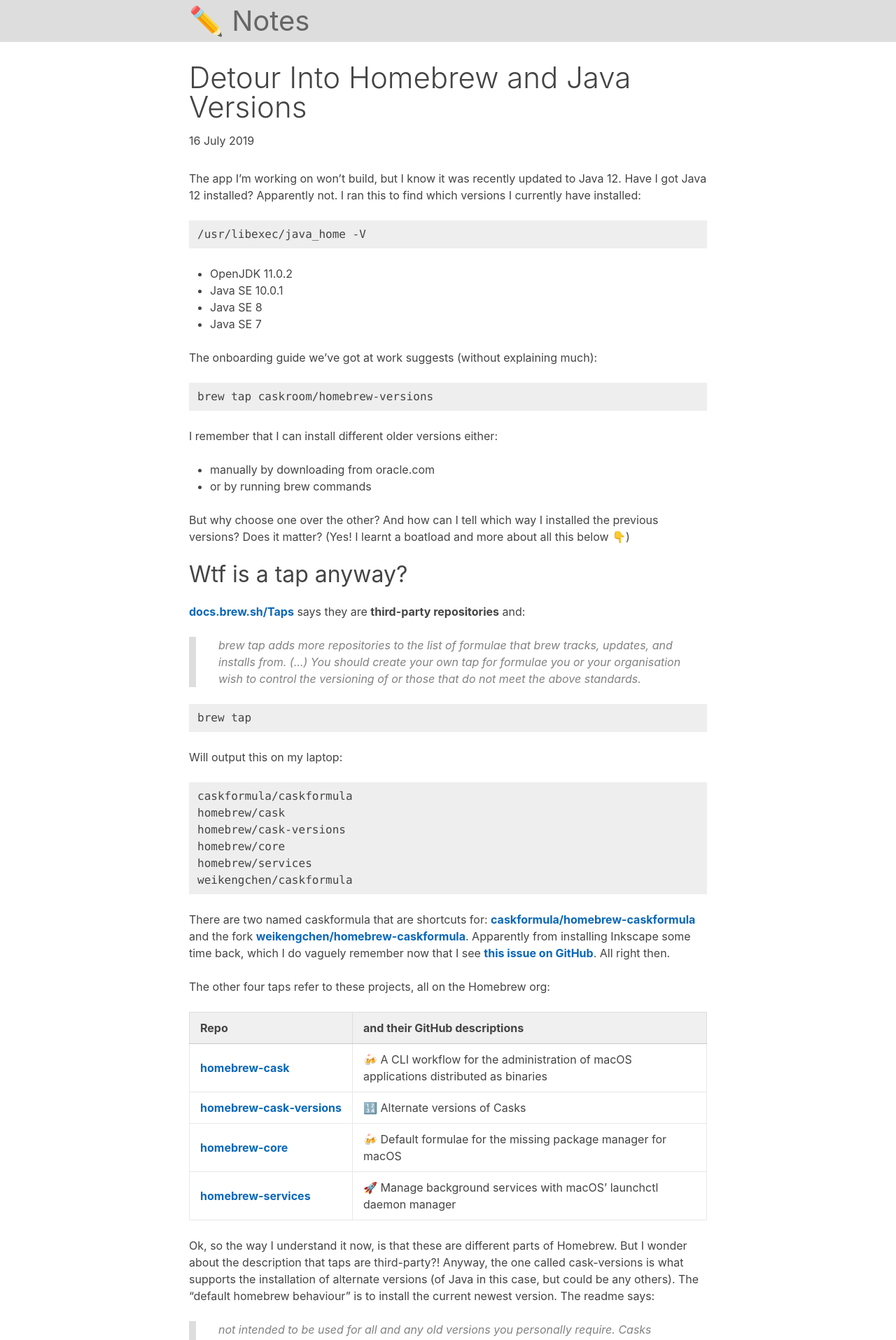
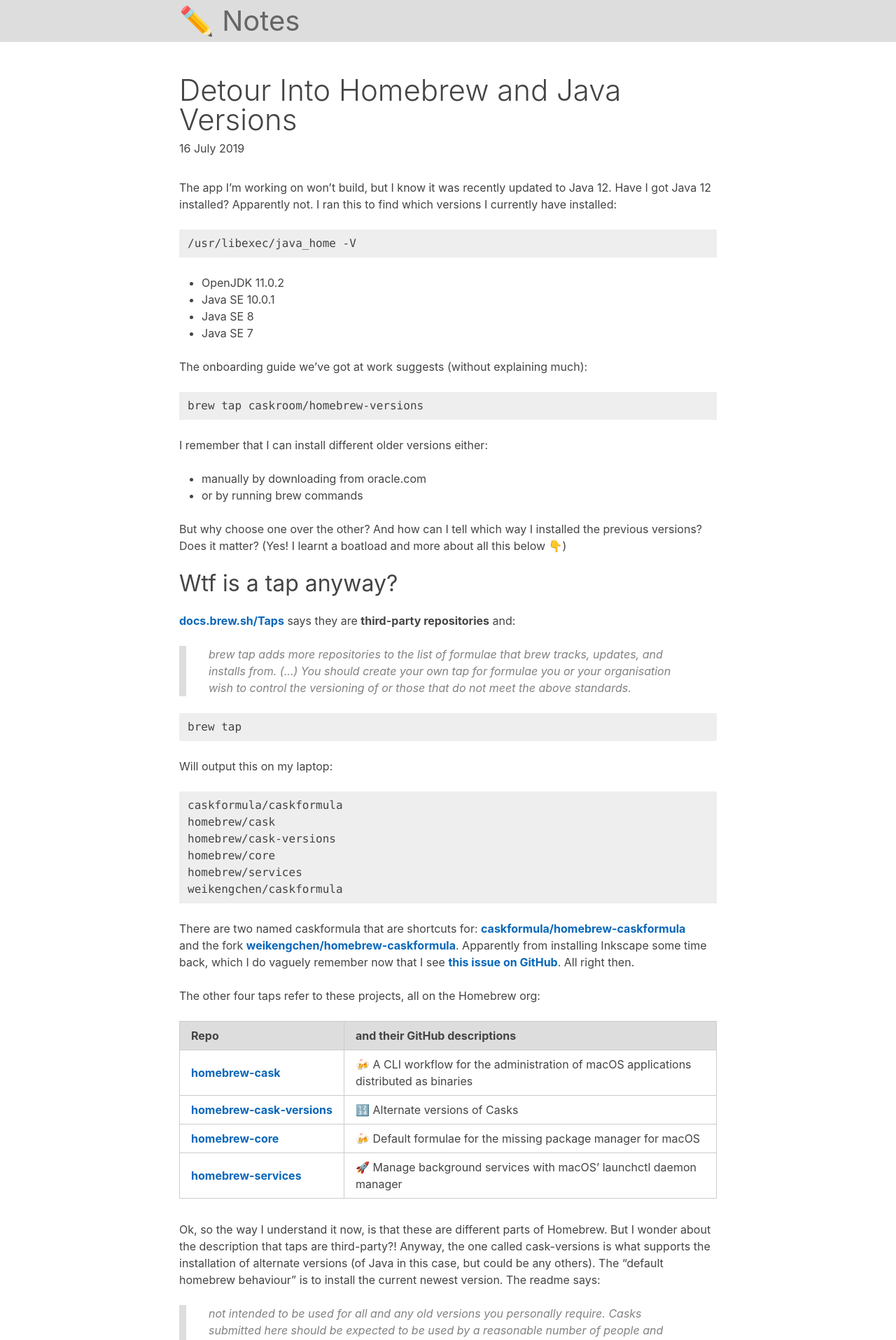
Before and after one commit to elisabethirgens/notes, a Jekyll site: the page built from _posts/2019-07-16-java-versions.md, in a window 1280 px wide. Shown: the top 1915 px of the page at 70% size. Built offline with Jekyll 4.4.1, drawn with Linux system fonts in a browser that asks for light colours.

Commit message:
Refactor css and nuke sass for simpler migration

```diff
--- a/_sass/_syntax-highlighting.scss
+++ b/_sass/_syntax-highlighting.scss
@@ -1,12 +1,12 @@
 /**
  * Syntax highlighting styles
  */
+
 .highlight {
   background: #fff;
-  @extend %vertical-rhythm;
 
   .highlighter-rouge & {
-    background: #eef;
+    background: #eee;
   }
 
   .c     { color: #998; font-style: italic } // Comment
--- a/_sass/theme.scss
+++ /dev/null
@@ -1,121 +0,0 @@
-@charset "utf-8";
-
-$base-font-size:   16px !default;
-$spacing-unit:     30px !default;
-
-$grey-color:       #828282 !default;
-$grey-color-light: lighten($grey-color, 40%) !default;
-$grey-color-dark:  darken($grey-color, 25%) !default;
-
-@mixin media-query($device) {
-  @media screen and (max-width: $device) {
-    @content;
-  }
-}
-
-@mixin relative-font-size($ratio) {
-  font-size: $base-font-size * $ratio;
-}
-
-body, h1, h2, h3, h4, h5, h6,
-p, blockquote, pre, hr,
-dl, dd, ol, ul, figure {
-  margin: 0;
-  padding: 0;
-}
-
-body {
-  display: flex;
-  min-height: 100vh;
-  flex-direction: column;
-}
-
-h1, h2, h3, h4, h5, h6,
-p, blockquote, pre,
-ul, ol, dl, figure,
-%vertical-rhythm {
-  margin-bottom: $spacing-unit / 2;
-}
-
-ul, ol {
-  margin-left: $spacing-unit;
-}
-
-pre,
-code {
-  @include relative-font-size(0.9375);
-}
-
-code {
-  padding: 1px 5px;
-}
-
-pre {
-  padding: 8px 12px;
-  overflow-x: auto;
-
-  > code {
-    border: 0;
-    padding-right: 0;
-    padding-left: 0;
-  }
-}
-
-.wrapper {
-  max-width: calc(800px - (#{$spacing-unit} * 2));
-  margin-right: auto;
-  margin-left: auto;
-  padding-right: $spacing-unit;
-  padding-left: $spacing-unit;
-}
-
-table {
-  margin-bottom: $spacing-unit;
-  width: 100%;
-  text-align: left;
-  border-collapse: collapse;
-  border: 1px solid $grey-color-light;
-
-  th, td {
-    padding: ($spacing-unit / 3) ($spacing-unit / 2);
-  }
-  th {
-    background-color: lighten($grey-color-light, 3%);
-    border: 1px solid darken($grey-color-light, 4%);
-    border-bottom-color: darken($grey-color-light, 12%);
-  }
-  td {
-    border: 1px solid $grey-color-light;
-  }
-}
-
-.page-content {
-  padding: $spacing-unit 0;
-  flex: 1;
-}
-
-.page-heading {
-  @include relative-font-size(2);
-}
-
-.post-list-heading {
-  @include relative-font-size(1.75);
-}
-
-.post-list {
-  margin-left: 0;
-  list-style: none;
-}
-
-.post-link {
-  display: block;
-  @include relative-font-size(1.5);
-}
-
-.post-header {
-  margin-bottom: $spacing-unit;
-}
-
-.post-title {
-  @include relative-font-size(2.625);
-}
--- a/assets/main.scss
+++ b/assets/main.scss
@@ -2,13 +2,31 @@
 # front matter!
 ---
 
-@import "theme";
 @import "syntax-highlighting";
 
 body {
-    font-family: -apple-system, BlinkMacSystemFont, "Segoe UI", Roboto, Helvetica, Arial, sans-serif, "Apple Color Emoji", "Segoe UI Emoji", "Segoe UI Symbol" !important;
+  font-family: -apple-system, BlinkMacSystemFont, "Segoe UI", Roboto, Helvetica,
+    Arial, sans-serif, "Apple Color Emoji", "Segoe UI Emoji", "Segoe UI Symbol" !important;
   line-height: 1.5;
   color: #444;
+}
+
+body, h1, h2, h3, h4, h5, h6,
+p, blockquote, pre, hr {
+  margin: 0;
+  padding: 0;
+}
+
+h1, h2, h3, h4, h5, h6,
+p, blockquote, pre, dl {
+  margin-bottom: 0.5rem;
+}
+
+ul,
+ol {
+  margin-bottom: 0.5rem;
+  margin-left: 2rem;
+  padding-left: 0;
 }
 
 ul, p, table, pre.highlight {
@@ -16,7 +34,7 @@
 }
 
 a, a:visited {
-    color: #0867BA;
+  color: #0867ba;
   text-decoration: none;
 }
 
@@ -44,19 +62,60 @@
   margin-bottom: 1.5rem;
 }
 
-pre, code {
+pre {
+  background-color: #eee;
+  padding: 8px 12px;
+  overflow-x: auto;
+}
+
+code {
   font-size: inherit;
   font-family: Monaco;
   background-color: #eee;
+  padding: 1px 5px;
+}
+
+pre > code {
+  border: 0;
+  padding-right: 0;
+  padding-left: 0;
+}
+
+table {
+  margin-bottom: 2rem;
+  width: 100%;
+  text-align: left;
+  border-collapse: collapse;
+  border: 1px solid #ccc;
 }
 
 th, td {
+  border: 1px solid #ccc;
   padding: 0.5rem 1rem;
 }
 
 thead {
   text-align: left;
   background-color: #ddd;
+}
+
+/* layout */
+
+body {
+  display: flex;
+  min-height: 100vh;
+  flex-direction: column;
+}
+
+.page-content {
+  padding: 3rem 1rem;
+  flex: 1;
+}
+
+.wrapper {
+  max-width: 48rem;
+  margin-right: auto;
+  margin-left: auto;
 }
 
 .post-content a {
@@ -73,6 +132,10 @@
   font-size: 24px;
 }
 
+.post-header {
+  margin-bottom: 2rem;
+}
+
 .site-title {
   font-size: 20px;
   font-weight: 300;
@@ -87,12 +150,15 @@
 }
 
 .post-title {
+  font-size: 2.625rem;
   font-weight: 300;
   line-height: 1;
 }
 
 .post-list {
   border-top: 2px solid #eee;
+  margin-left: 0;
+  list-style: none;
 }
 
 .post-list > li {
@@ -106,6 +172,8 @@
 }
 
 .post-link {
+  display: block;
+  font-size: 1.5rem;
   padding: 0.5rem 1rem;
 }
 
@@ -148,7 +216,3 @@
   list-style: none;
   margin-left: 0;
 }
-
-.highlighter-rouge .highlight {
-    background-color: #eee;
-}
```
Lines whose indentation alone changed are shown as unchanged.
